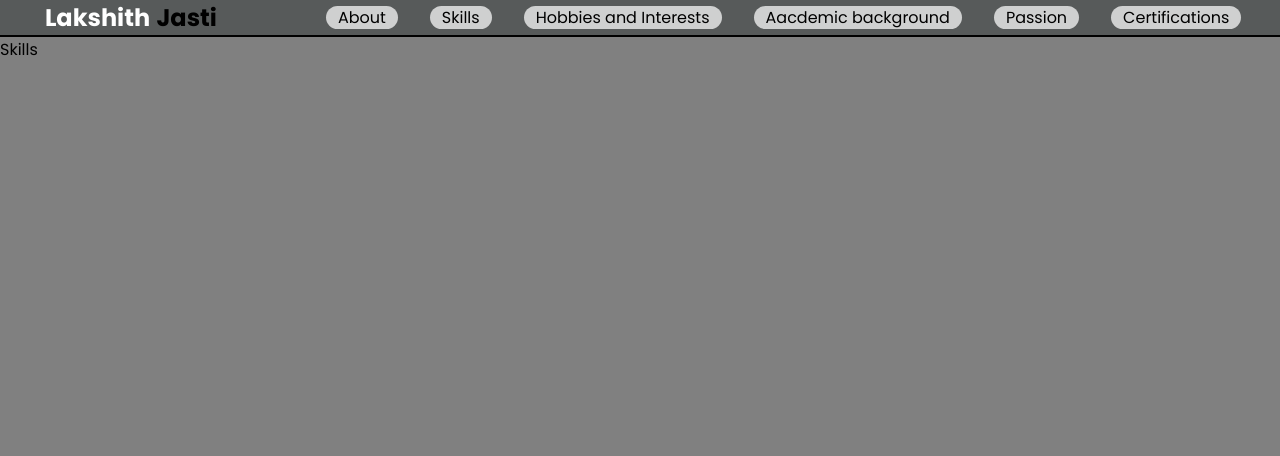
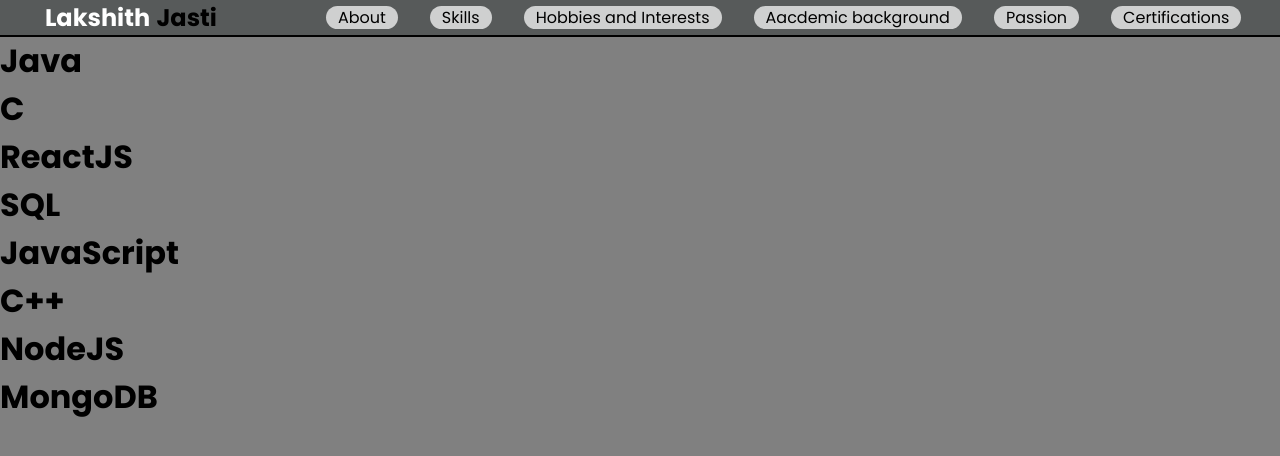
Before and after one commit to jastilakshith/myportfolio, a React (Create React App) app: page /skills in a window 1280 px wide. Shown: the top 456 px of the page. Built offline with nearby package versions, Linux system fonts and the light colour scheme.

Commit message:
Update Skills.js

```diff
--- a/src/components/Skills.js
+++ b/src/components/Skills.js
@@ -2,6 +2,36 @@ import React from 'react'
 
 export default function Skills() {
   return (
-    <div>Skills</div>
+    <div className='skillscontainer'>
+        <div className="section">
+            <div className="tiles">
+                <h1>Java</h1>
+            </div>
+            <div className="tiles">
+                <h1>C</h1>
+            </div>
+            <div className="tiles">
+                <h1>ReactJS</h1>
+            </div>
+            <div className="tiles">
+                <h1>SQL</h1>
+            </div>
+        </div>
+
+        <div className="section">
+            <div className="tiles">
+                <h1>JavaScript</h1>
+            </div>
+            <div className="tiles">
+                <h1>C++</h1>
+            </div>
+            <div className="tiles">
+                <h1>NodeJS</h1>
+            </div>
+            <div className="tiles">
+                <h1>MongoDB</h1>
+            </div>
+        </div>
+    </div>
   )
 }
```
